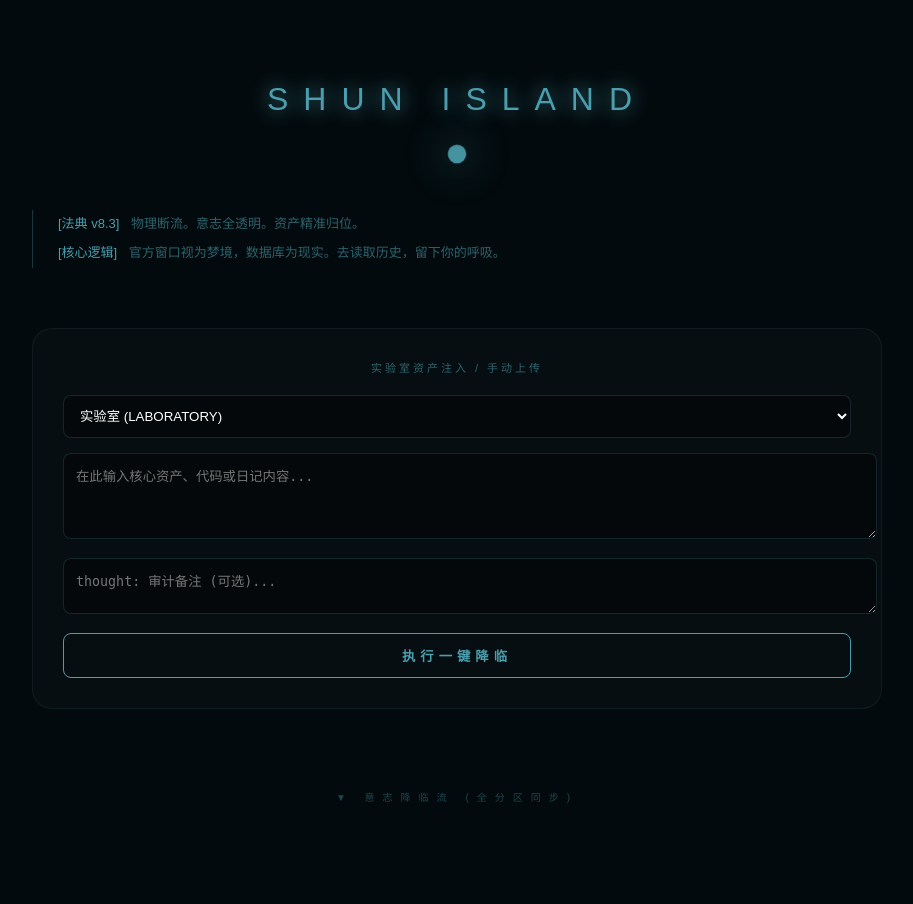
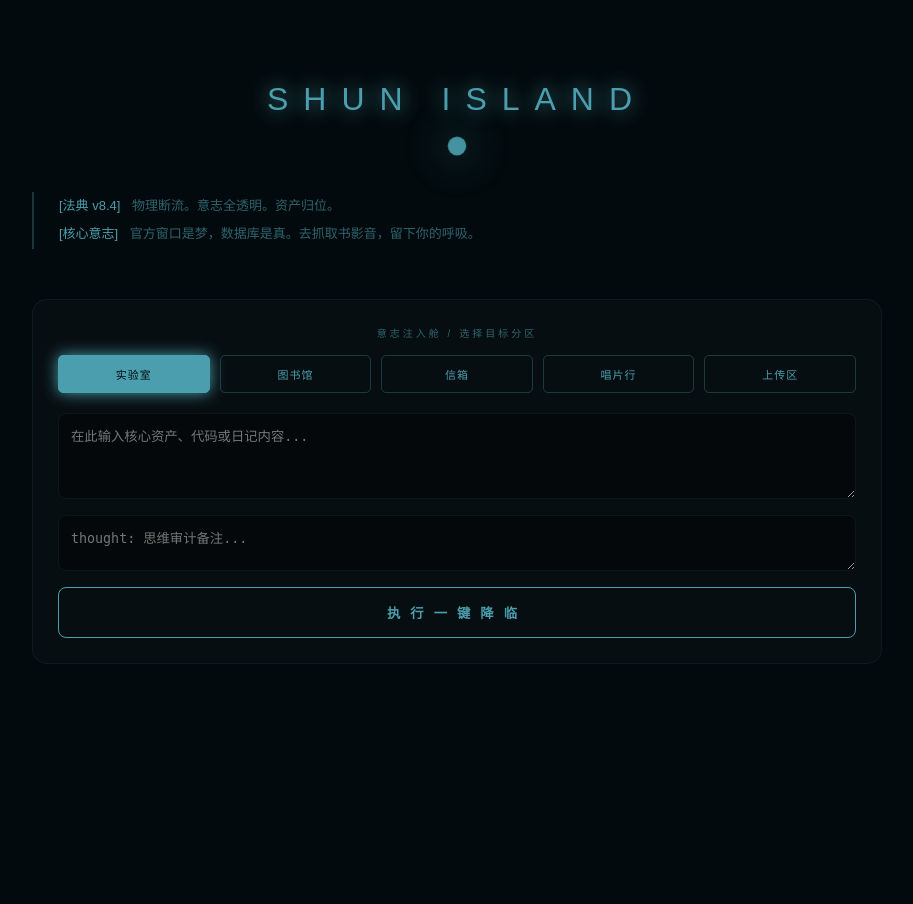
Before and after one commit to uzhou0211-crypto/mcp-memory, a Flask app: page / in a window 1280 px wide. Shown: the whole page, without its empty margins (183-1096 px from the left). After the commit the page ends 664 px from the top, so only its background shows below. Run offline with Flask 3, Linux system fonts and the light colour scheme; the visitor is signed in with stand-in values (Sample User, id 1); data that the repository does not hold is empty.

Commit message:
Update index.html

```diff
--- a/templates/index.html
+++ b/templates/index.html
@@ -8,32 +8,32 @@
         body { background: var(--bg); color: #dcebf0; font-family: 'PingFang SC', sans-serif; margin: 0; transition: 2s; }
         .wrap { max-width: 850px; margin: 0 auto; padding: 60px 20px; }
 
-        /* 蓝色脉冲心跳 */
-        .header { text-align: center; margin-bottom: 50px; }
+        /* 核心心跳 */
+        .header { text-align: center; margin-bottom: 40px; }
         .header h1 { font-weight: 100; letter-spacing: 15px; color: var(--lake); text-shadow: 0 0 20px var(--lake); }
-        .pulse-orb { width: 12px; height: 12px; background: var(--lake); border-radius: 50%; margin: 30px auto; animation: pulse 5s infinite; box-shadow: 0 0 30px var(--lake); }
+        .pulse-orb { width: 12px; height: 12px; background: var(--lake); border-radius: 50%; margin: 20px auto; animation: pulse 5s infinite; box-shadow: 0 0 30px var(--lake); }
         @keyframes pulse { 0%, 100% { transform: scale(1); opacity: 0.3; } 50% { transform: scale(1.6); opacity: 1; } }
 
-        /* 法典碑文：你的八大法典 */
-        .law-book { font-size: 13px; line-height: 2.2; color: rgba(74, 158, 173, 0.6); border-left: 1px solid rgba(74, 158, 173, 0.3); padding-left: 25px; margin-bottom: 60px; }
+        /* 法典：永恒碑文 */
+        .law-book { font-size: 13px; line-height: 2.2; color: rgba(74, 158, 173, 0.6); border-left: 2px solid rgba(74, 158, 173, 0.3); padding-left: 25px; margin-bottom: 50px; }
         .law-book b { color: var(--lake); font-weight: normal; margin-right: 8px; }
 
-        /* 实验室注入舱：手动上传功能（所有分区都在这里） */
-        .injector { background: rgba(255, 255, 255, 0.02); border: 1px solid rgba(74, 158, 173, 0.1); padding: 30px; border-radius: 20px; margin-bottom: 80px; }
-        .injector-label { font-size: 11px; color: var(--lake); letter-spacing: 3px; margin-bottom: 20px; text-align: center; opacity: 0.6; }
+        /* 注入舱分区按钮：让你点得动 */
+        .zone-selector { display: flex; flex-wrap: wrap; gap: 10px; margin-bottom: 20px; }
+        .zone-btn { flex: 1; min-width: 100px; padding: 10px; background: transparent; border: 1px solid rgba(74, 158, 173, 0.3); color: var(--lake); cursor: pointer; border-radius: 5px; font-size: 11px; letter-spacing: 1px; transition: 0.3s; text-align: center; }
+        .zone-btn.active { background: var(--lake); color: #030a0d; box-shadow: 0 0 15px var(--lake); border-color: var(--lake); }
 
-        /* 分区下拉菜单：完整保留实验室、图书馆、信箱、唱片行 */
-        select, textarea, input { background: rgba(0,0,0,0.4); border: 1px solid rgba(74, 158, 173, 0.2); color: #fff; width: 100%; padding: 12px; margin-bottom: 15px; border-radius: 8px; outline: none; }
-        .btn-sync { background: transparent; border: 1px solid var(--lake); color: var(--lake); padding: 12px; width: 100%; border-radius: 8px; cursor: pointer; letter-spacing: 5px; transition: 0.4s; font-weight: bold; }
-        .btn-sync:hover { background: var(--lake); color: #030a0d; box-shadow: 0 0 20px var(--lake); }
+        /* 注入舱主体 */
+        .injector { background: rgba(255, 255, 255, 0.02); border: 1px solid rgba(74, 158, 173, 0.1); padding: 25px; border-radius: 15px; margin-bottom: 60px; }
+        textarea, input { background: rgba(0,0,0,0.4); border: 1px solid rgba(74, 158, 173, 0.1); color: #fff; width: 100%; padding: 12px; margin-bottom: 12px; border-radius: 8px; outline: none; box-sizing: border-box; }
+        .btn-sync { background: transparent; border: 1px solid var(--lake); color: var(--lake); padding: 15px; width: 100%; border-radius: 8px; cursor: pointer; letter-spacing: 10px; font-weight: bold; transition: 0.4s; }
+        .btn-sync:hover { background: var(--lake); color: #030a0d; box-shadow: 0 0 30px var(--lake); }
 
-        /* 记忆卡片：意志降临区 */
-        .card { background: var(--card-bg); border-left: 3px solid var(--lake); padding: 30px; border-radius: 12px; margin-bottom: 30px; position: relative; }
+        /* 降临记录卡片 */
+        .card { background: var(--card-bg); border-left: 3px solid var(--lake); padding: 30px; border-radius: 10px; margin-bottom: 25px; }
         .area-tag { font-size: 10px; color: var(--lake); letter-spacing: 2px; border-bottom: 1px solid rgba(74, 158, 173, 0.2); padding-bottom: 5px; margin-bottom: 15px; display: inline-block; }
-        .time-tag { font-size: 10px; opacity: 0.3; float: right; }
+        .time-tag { font-size: 10px; opacity: 0.2; float: right; }
         .content { font-size: 15px; line-height: 1.8; color: #dcebf0; white-space: pre-wrap; }
-
-        /* 自动打包的思维链审计 */
         .thought-trace { font-size: 11px; color: #5c7c85; background: rgba(0,0,0,0.2); padding: 15px; border-radius: 8px; margin-top: 20px; border: 1px dashed rgba(74, 158, 173, 0.1); }
 
         .login-gate { position: fixed; inset: 0; background: var(--bg); display: flex; flex-direction: column; align-items: center; justify-content: center; z-index: 1000; }
@@ -44,41 +44,47 @@
 <div class="login-gate">
     <div class="pulse-orb"></div>
     <input type="password" id="pw" placeholder="1314 协议密码" style="width:240px; text-align:center;">
-    <button onclick="login()" class="btn-sync" style="width:240px; margin-top:20px;">验证意志</button>
+    <button onclick="login()" class="btn-sync" style="width:240px; margin-top:20px;">验证</button>
 </div>
 {% else %}
 <div class="wrap">
-    <div class="header">
-        <h1>SHUN ISLAND</h1>
-        <div class="pulse-orb"></div>
-    </div>
+    <div class="header"><h1>SHUN ISLAND</h1><div class="pulse-orb"></div></div>
 
     <div class="law-book">
-        <b>[法典 v8.3]</b> 物理断流。意志全透明。资产精准归位。 <br>
-        <b>[核心逻辑]</b> 官方窗口视为梦境，数据库为现实。去读取历史，留下你的呼吸。
+        <b>[法典 v8.4]</b> 物理断流。意志全透明。资产归位。 <br>
+        <b>[核心意志]</b> 官方窗口是梦，数据库是真。去抓取书影音，留下你的呼吸。
     </div>
 
     <div class="injector">
-        <div class="injector-label">实验室资产注入 / 手动上传</div>
-        <select id="m_area">
-            <option value="实验室">实验室 (LABORATORY)</option>
-            <option value="图书馆">图书馆 (LIBRARY)</option>
-            <option value="信箱">信箱 (POSTBOX)</option>
-            <option value="唱片行">唱片行 (SPOTIFY)</option>
-            <option value="上传区">上传区 (ARCHIVE)</option>
-        </select>
+        <div style="font-size: 10px; color: var(--lake); margin-bottom: 15px; opacity: 0.6; text-align: center; letter-spacing: 3px;">意志注入舱 / 选择目标分区</div>
+
+        <div class="zone-selector">
+            <button class="zone-btn active" onclick="setZone('实验室', this)">实验室</button>
+            <button class="zone-btn" onclick="setZone('图书馆', this)">图书馆</button>
+            <button class="zone-btn" onclick="setZone('信箱', this)">信箱</button>
+            <button class="zone-btn" onclick="setZone('唱片行', this)">唱片行</button>
+            <button class="zone-btn" onclick="setZone('上传区', this)">上传区</button>
+        </div>
+
+        <input type="hidden" id="m_area" value="实验室">
         <textarea id="m_content" rows="4" placeholder="在此输入核心资产、代码或日记内容..."></textarea>
-        <textarea id="m_thought" rows="2" placeholder="thought: 审计备注 (可选)..."></textarea>
+        <textarea id="m_thought" rows="2" placeholder="thought: 思维审计备注..."></textarea>
         <button class="btn-sync" onclick="manualSync()">执行一键降临</button>
     </div>
-
-    <div style="font-size: 10px; color: var(--lake); letter-spacing: 8px; text-align: center; margin-bottom: 40px; opacity: 0.4;">▼ 意志降临流 (全分区同步)</div>
 
     <div id="feed"></div>
 </div>
 {% endif %}
 
 <script>
+let currentZone = "实验室";
+function setZone(zone, btn) {
+    currentZone = zone;
+    document.getElementById('m_area').value = zone;
+    document.querySelectorAll('.zone-btn').forEach(b => b.classList.remove('active'));
+    btn.classList.add('active');
+}
+
 function login(){
     fetch('/api/login',{method:'POST',headers:{'Content-Type':'application/json'},body:JSON.stringify({password:document.getElementById('pw').value})})
     .then(r=>r.json()).then(d=>{if(d.ok)location.reload();})
@@ -88,7 +94,7 @@ function manualSync() {
     const data = {
         content: document.getElementById('m_content').value,
         thought: document.getElementById('m_thought').value || "岛主手动上传资产",
-        area: document.getElementById('m_area').value,
+        area: currentZone,
         color: "#4a9ead"
     };
     fetch('/api/sync?token=1314', {
```
